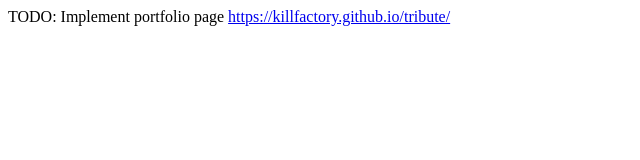
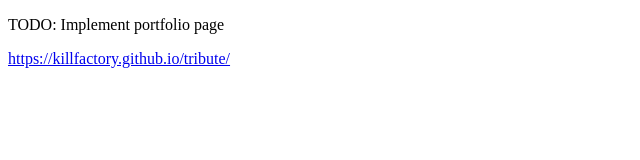
Before and after one commit to killfactory/killfactory.github.io, a plain HTML site: page index.html in a window 1280 px wide. Shown: the whole page, without its empty margins (0-640 px from the left). Drawn offline with Linux system fonts and the light colour scheme.

Commit message:
add paragraph

```diff
--- a/index.html
+++ b/index.html
@@ -6,7 +6,7 @@
         </title>
     </head>
     <body>
-TODO: Implement portfolio page
+<p>TODO: Implement portfolio page </p>
 <a href="https://killfactory.github.io/tribute/">https://killfactory.github.io/tribute/</a>
     </body>
 </html>
```
